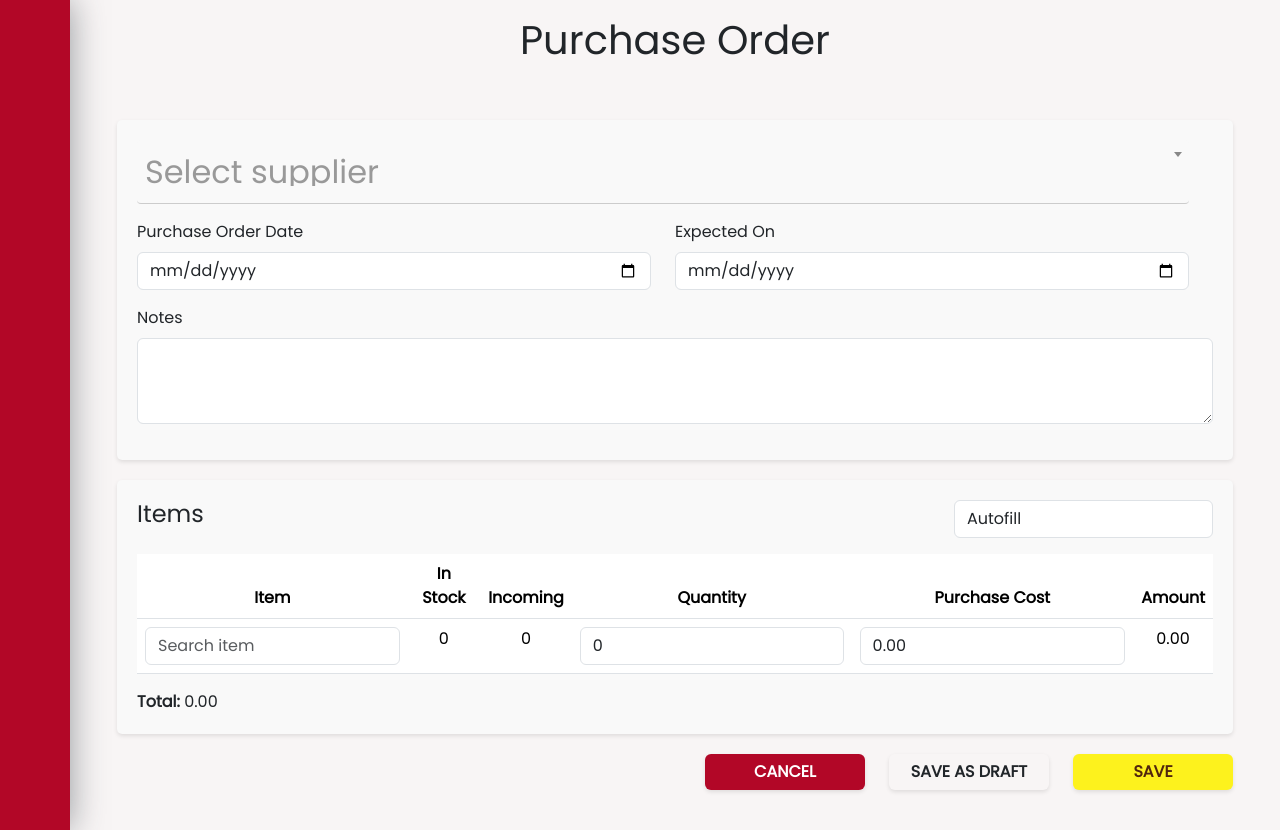
After one commit to porgarmer/Coffyy-Inventory-Management-System, a Django app: template purchase_order/templates/purchase_order/create_purchase_order.html in a window 1280 px wide. The commit adds this page. Run offline with Django 5.2, Linux system fonts and the light colour scheme; the template is opened without the code that fills it, so the values that code supplies are empty; some libraries are stand-ins or nearby versions.

Commit message:
add purchase order

```diff
--- a/Coffyy/settings.py
+++ b/Coffyy/settings.py
@@ -40,6 +40,7 @@ INSTALLED_APPS = [
     'dashboard',
     'item_category',
     'item_list',
+    'purchase_order.apps.PurchaseOrderConfig'
 ]
 
 MIDDLEWARE = [
--- a/Coffyy/urls.py
+++ b/Coffyy/urls.py
@@ -21,6 +21,6 @@ urlpatterns = [
     path('admin/', admin.site.urls),
     path('', include('dashboard.urls')), #ge test ra nakong sidebar ani abi. ilisi lang niya ni sa imoha
     path('item-list/', include('item_list.urls')),  # Include item_list URLs
-    # path('', include('purchase_order.urls'))
     path('item-category/', include('item_category.urls')),  # Include the app's URLs
+    path('purchase-order/', include('purchase_order.urls')),  #purchase-order URLs
 ]
--- /dev/null
+++ b/purchase_order/static/css/create_purchase_order.css
@@ -0,0 +1,65 @@
+.select2-container--default .select2-selection--single {
+    background-color: #f9f9f9; /* Light background */
+    border: none;
+    border-bottom: 1px solid #ccc; /* Border color */
+    border-radius: 4px; /* Rounded corners */
+    height: 2em; /* Height of the dropdown */
+    display: flex;
+    align-items: center; /* Center text vertically */
+    font-size: 2em; /* Font size */
+}
+
+.form-section {
+    background-color: #f9f9f9;
+    padding: 20px;
+    border-radius: 5px;
+    margin-bottom: 20px;
+    box-shadow: 0 2px 4px rgba(0, 0, 0, 0.1);
+}
+
+.autofill{
+    margin-bottom: 1em;
+}
+
+.btn-custom {
+    border: none !important;
+    box-shadow: 0 2px 4px rgba(0, 0, 0, 0.1);
+    width: 10em;
+
+}
+
+.btn-custom:active {
+    transform: scale(0.98); /* Optional: Add a slight scale effect */
+    box-shadow: none !important; /* Remove Bootstrap's box-shadow */
+    border: none !important
+}
+
+.btn-custom-save{
+    background-color: #FDF21D;
+    color: #50260E;
+}
+
+.btn-custom-save:hover{
+    background-color: #f7ec2a;
+    color: #50260E;
+}
+
+.btn-custom-save:active{
+    background-color: #e2d92d !important; /* Custom active background color */
+    color: #50260E !important; /* Custom active text color */
+}
+
+.btn-custom-cancel{
+    background-color: #B20727;
+    color: #FFFFFF;
+}
+
+.btn-custom-cancel:hover{
+    background-color: #9e0722;
+    color: #FFFFFF;
+}
+
+.btn-custom-cancel:active{
+    background-color: #8f061f !important;
+    color: #FFFFFF !important;
+}
--- /dev/null
+++ b/purchase_order/static/js/create_purchase_order.js
@@ -0,0 +1,8 @@
+//Add purchase order scripts.
+
+$(document).ready(function() {
+    $('.select2').select2({
+        width: '100%',
+        placeholder: "Select supplier",
+    });
+});
--- /dev/null
+++ b/purchase_order/templates/purchase_order/create_purchase_order.html
@@ -0,0 +1,132 @@
+{% extends "base.html" %}
+{% load static %}
+
+{% block title %}Add Purchase Odrders{% endblock %}
+
+{% block stylesheet %}
+<link rel="stylesheet" href="{% static 'css/create_purchase_order.css' %}">
+<link rel="stylesheet" href="https://cdn.jsdelivr.net/npm/select2-bootstrap-5-theme@1.3.0/dist/select2-bootstrap-5-theme.min.css" />
+
+{% endblock stylesheet %}
+
+{% block content %}
+<h1> Purchase Order</h1>
+<br>
+<form action="{% url 'purchase-order' %}" method="post">
+    {% csrf_token %}
+    <div class="container my-4">
+        <!-- Supplier Section -->
+        <div class="form-section">
+            <div class="row">
+                <div class="row">
+                    <div class="col-md-12 mb-3">
+                        <select id="supplier" name="supplier" class="form-control select2">
+                            <option value="">Select a supplier</option>
+                            {% comment %} {% for supplier in suppliers %} {% endcomment %}
+                            {% comment %} <option value="{{ supplier.id }}">{{ supplier.name }}</option>
+                        {% endfor %} {% endcomment %}
+                            <option value="oten" >Test 1</option>
+                            <option value="2" >Test 2</option>
+                        </select>
+                    </div>
+
+                <div class="col-md-6 mb-3">
+                    <label for="purchaseOrderDate" class="form-label d-flex ">Purchase Order Date</label>
+                    <input type="date" id="purchaseOrderDate" class="form-control">
+                </div>
+                <div class="col-md-6 mb-3">
+                    <label for="expectedDate" class="form-label d-flex">Expected On</label>
+                    <input type="date" id="expectedDate" class="form-control">
+                </div>
+            </div>
+            <div class="mb-3 d">
+                <label for="notes" class="form-label d-flex">Notes</label>
+                <textarea id="notes" class="form-control" rows="3"></textarea>
+            </div>
+        </div>
+
+    </div>
+
+
+
+        <!-- Items Section -->
+        <div class="form-section">
+            <div class="row">
+                <div class="d-flex justify-content-between">
+                    <h4>Items</h4>
+                    <div>
+                        <select name="autofill" id="autofill" class="form-control autofill">
+                            <option value="" disabled selected>Autofill</option>
+                            <option value="" >All items from supplier</option>
+                            <option value="" >Low stock items from suppler</option>
+                        </select>
+                    </div>
+                </div>
+                <div class="table-responsive">
+                    <table class="table">
+                        <thead>
+                            <tr>
+                                <th>Item</th>
+                                <th>In Stock</th>
+                                <th>Incoming</th>
+                                <th>Quantity</th>
+                                <th>Purchase Cost</th>
+                                <th>Amount</th>
+                            </tr>
+                        </thead>
+                        <tbody>
+                            <tr>
+                                <td>
+                                    <input type="text" class="form-control" placeholder="Search item">
+                                </td>
+                                <td>0</td>
+                                <td>0</td>
+                                <td>
+                                    <input type="number" class="form-control" min="0" value="0">
+                                </td>
+                                <td>
+                                    <input type="number" class="form-control" step="0.01" value="0.00">
+                                </td>
+                                <td>0.00</td>
+                            </tr>
+                        </tbody>
+                    </table>
+                </div>
+                <div class="d-flex justify-content-between">
+                    <div>
+                        <strong>Total:</strong> <span>0.00</span>
+                    </div>
+                </div>
+        </div>
+    </div>
+
+        <!-- Action Buttons -->
+    <div class="btn-group d-flex flex-wrap justify-content-end gap-4">
+            <div class="d-flex justify-content-center">
+                <a class="btn btn-custom btn-custom-cancel fw-bold px" href="#">
+                    CANCEL
+                </a>
+            </div>
+            <div class="d-flex justify-content-center">
+                <button type="submit" class="btn btn-custom btn-custom-draft fw-bold px">
+                    SAVE AS DRAFT
+                </button>
+            </div>
+
+            <div class="d-flex justify-content-center">
+                <button type="submit" class="btn btn-custom btn-custom-save fw-bold px">
+                    SAVE
+                </button>
+            </div>
+    </div>
+</form>
+
+
+{% endblock %}
+
+{% block scripts %}
+
+<script src="https://cdnjs.cloudflare.com/ajax/libs/jquery/3.7.1/jquery.min.js" integrity="sha512-v2CJ7UaYy4JwqLDIrZUI/4hqeoQieOmAZNXBeQyjo21dadnwR+8ZaIJVT8EE2iyI61OV8e6M8PP2/4hpQINQ/g==" crossorigin="anonymous" referrerpolicy="no-referrer"></script>
+<script src="https://cdn.jsdelivr.net/npm/select2@4.1.0-rc.0/dist/js/select2.min.js"></script>
+<script src="{% static 'js/create_purchase_order.js' %}"></script>
+{% endblock scripts %}
--- a/templates/base.html
+++ b/templates/base.html
@@ -6,8 +6,13 @@
     <meta name="viewport" content="width=device-width, initial-scale=1.0">
     <title>{% block title %}My Django App{% endblock %}</title>
     <link rel="stylesheet" href="{% static 'css/bootstrap.min.css' %}">
+	<link href="https://cdn.jsdelivr.net/npm/select2@4.1.0-rc.0/dist/css/select2.min.css" rel="stylesheet" />
     <link href="https://cdn.lineicons.com/5.0/lineicons.css" rel="stylesheet">
     <link rel="stylesheet" href="{% static 'css/styles.css' %}">
+
+    {% block stylesheet %}
+
+    {% endblock stylesheet %}
 </head>
 <body>
         {% comment %} <div class="square"></div> {% endcomment %}
@@ -66,7 +71,7 @@
                             </a>
                             <ul id="inventory-management" class="sidebar-dropdown list-unstyled collapse" data-bs-parent="#sidebar">
                                 <li class="sidebar-item">
-                                    <a href="#" class="sidebar-link">Purchase Order</a>
+                                    <a href="{% url 'purchase-order' %}" class="sidebar-link">Purchase Order</a>
                                 </li>
                                 <li class="sidebar-item">
                                     <a href="#" class="sidebar-link">Item Requests</a>
@@ -103,11 +108,15 @@
                 <div class="text-center">
                     {% block content %}
                     <!-- Page-specific content goes here -->
+
                     {% endblock %}
                 </div>
             </div>
         </div>
     <script src="{% static 'js/bootstrap.bundle.min.js' %}"></script>
     <script src="{% static 'js/script.js' %}"></script>
+    {% block scripts %}
+
+    {% endblock  %}
 </body>
 </html>
```
Also changed, not shown: purchase_order/static/css/purchase_order.css (added, +38 -0 lines), purchase_order/templates/purchase_order/purchase_order.html (added, +28 -0 lines), purchase_order/urls.py (+7 -0 lines), purchase_order/views.py (+14 -0 lines), purchase_order/static/image/grocery-store.png (added), static/css/styles.css (line endings or trailing spaces).
